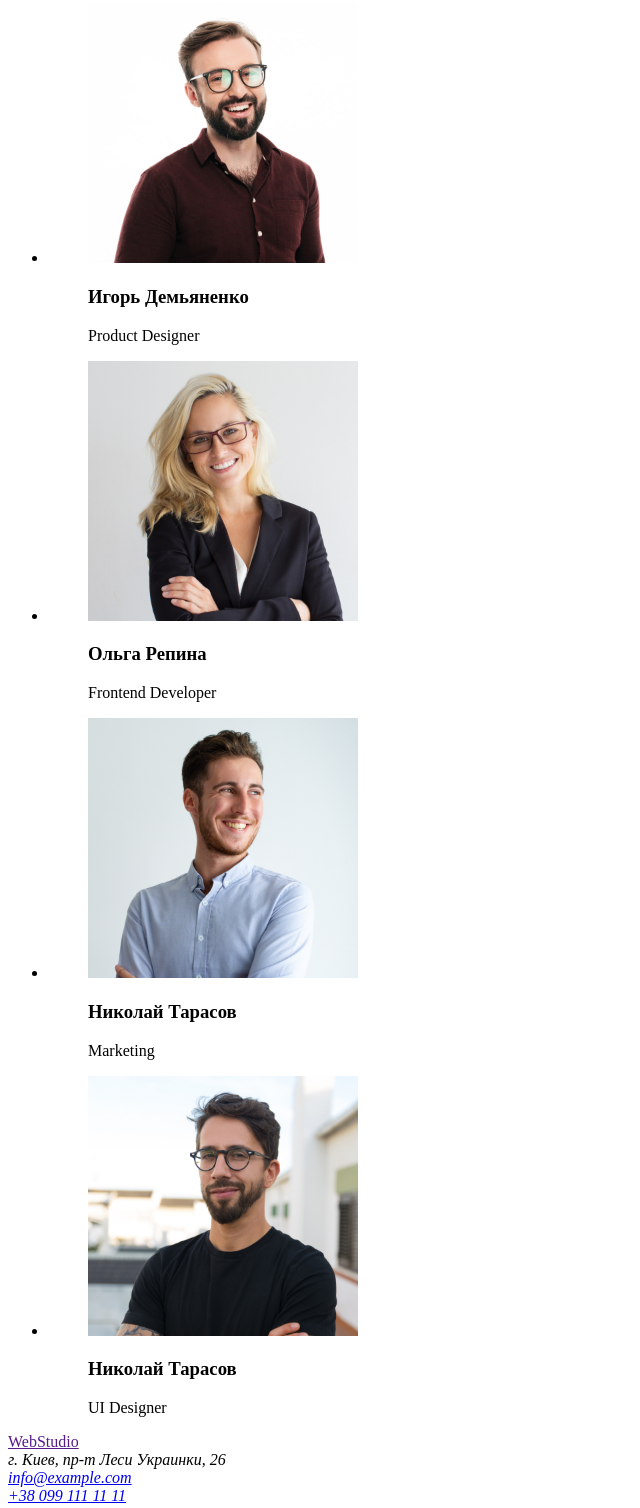
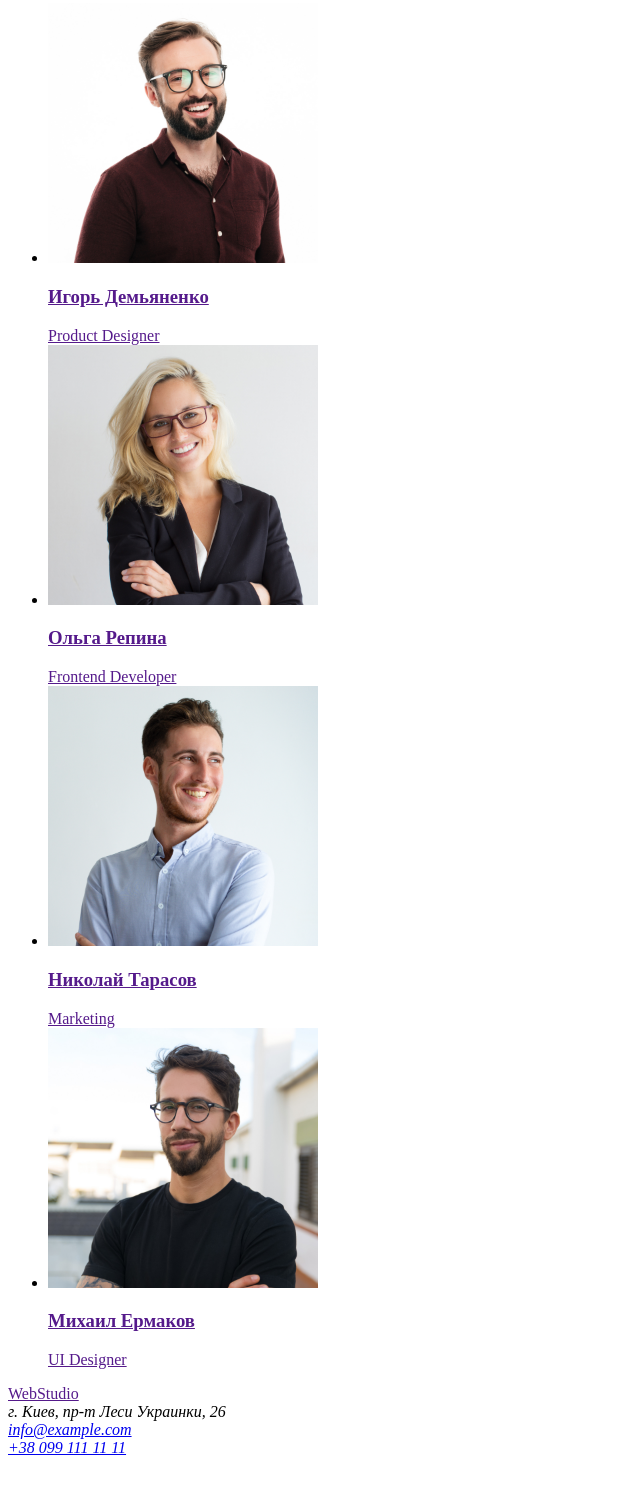
Before and after one commit to KristinaBatyo/goit-markup-hw-01, a plain HTML site: page index.html in a window 1280 px wide. Shown: the part 1645-3153 px from the top of the page, without its empty margins (0-640 px from the left). After the commit the page ends 3110 px from the top, so only its background shows below. Drawn offline with Linux system fonts and the light colour scheme.

Commit message:
update index html file

```diff
--- a/index.html
+++ b/index.html
@@ -71,28 +71,20 @@
         <h2>Наша команда</h2>
         <ul>
         <li>
-            <figure>
-                <img src="./images/img(2).jpg" alt="images(2)" width="270" height="260">
-                <figcaption> <h3>Игорь Демьяненко</h3> Product Designer</figcaption>
-            </figure>
+              <a href=""> <img src="./images/img(2).jpg" alt="images(2)" width="270" height="260">
+                <h3>Игорь Демьяненко</h3> Product Designer </a>
         </li>
         <li>
-            <figure>
-                <img src="./images/img(3).jpg" alt="images(3)" width="270" height="260">
-                <figcaption><h3>Ольга Репина</h3> Frontend Developer</figcaption>
-            </figure>
+            <a href=""> <img src="./images/img(3).jpg" alt="images(3)" width="270" height="260">
+                <h3>Ольга Репина</h3> Frontend Developer </a>
         </li>
         <li>
-            <figure>
-                <img src="./images/img(4).jpg" alt="images(4)" width="270" height="260">
-                <figcaption><h3>Николай Тарасов</h3> Marketing</figcaption>
-            </figure>
+            <a href=""> <img src="./images/img(4).jpg" alt="images(4)" width="270" height="260">
+                <h3>Николай Тарасов</h3> Marketing </a>
         </li>
         <li>
-            <figure>
-                <img src="./images/img(5).jpg" alt="images(5)" width="270" height="260">
-                <figcaption><h3>Николай Тарасов</h3> UI Designer</figcaption>
-            </figure>
+            <a href=""> <img src="./images/img(5).jpg" alt="images(5)" width="270" height="260">
+                <h3>Михаил Ермаков</h3> UI Designer </a>
         </li>
         </ul>
     </section>
```
